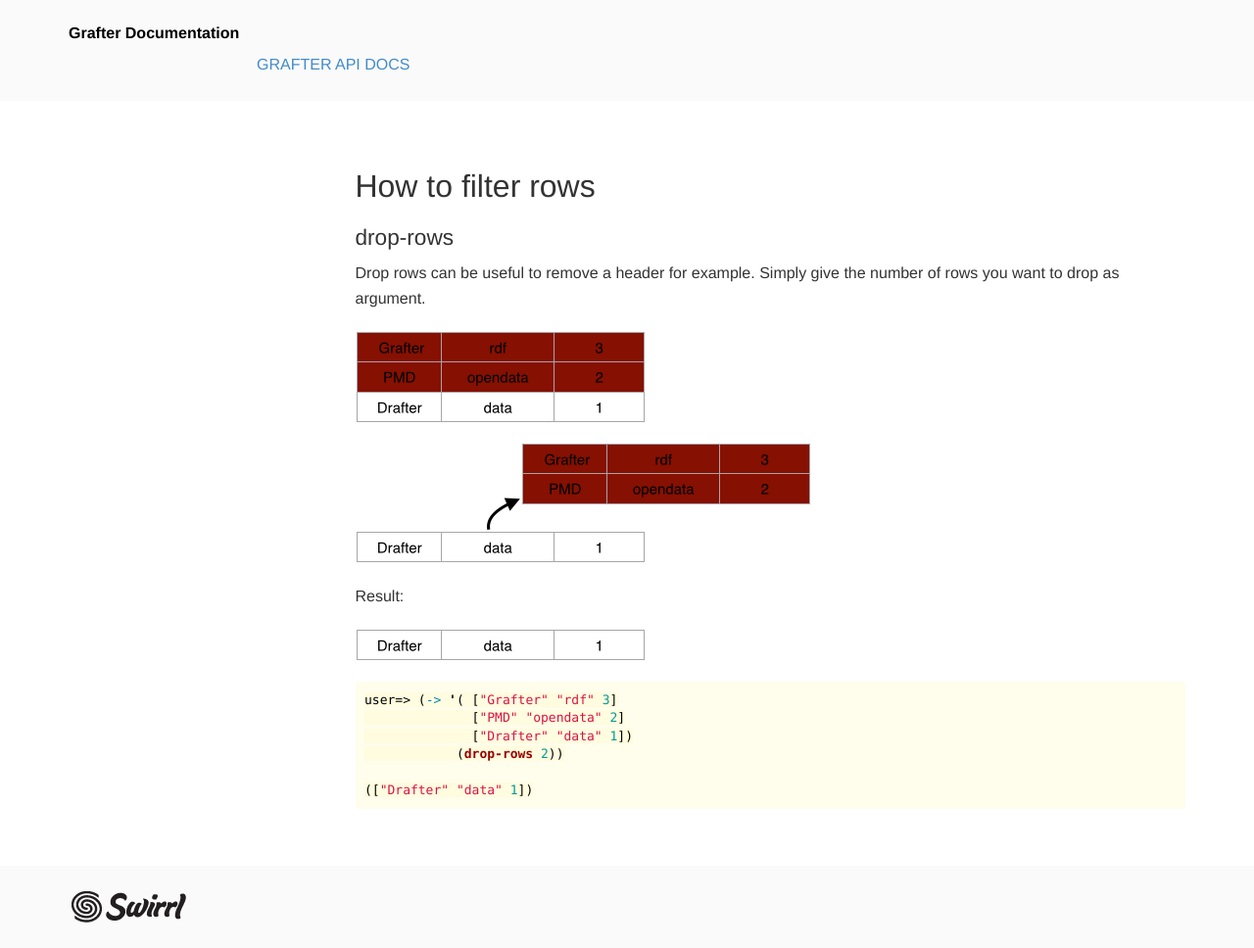
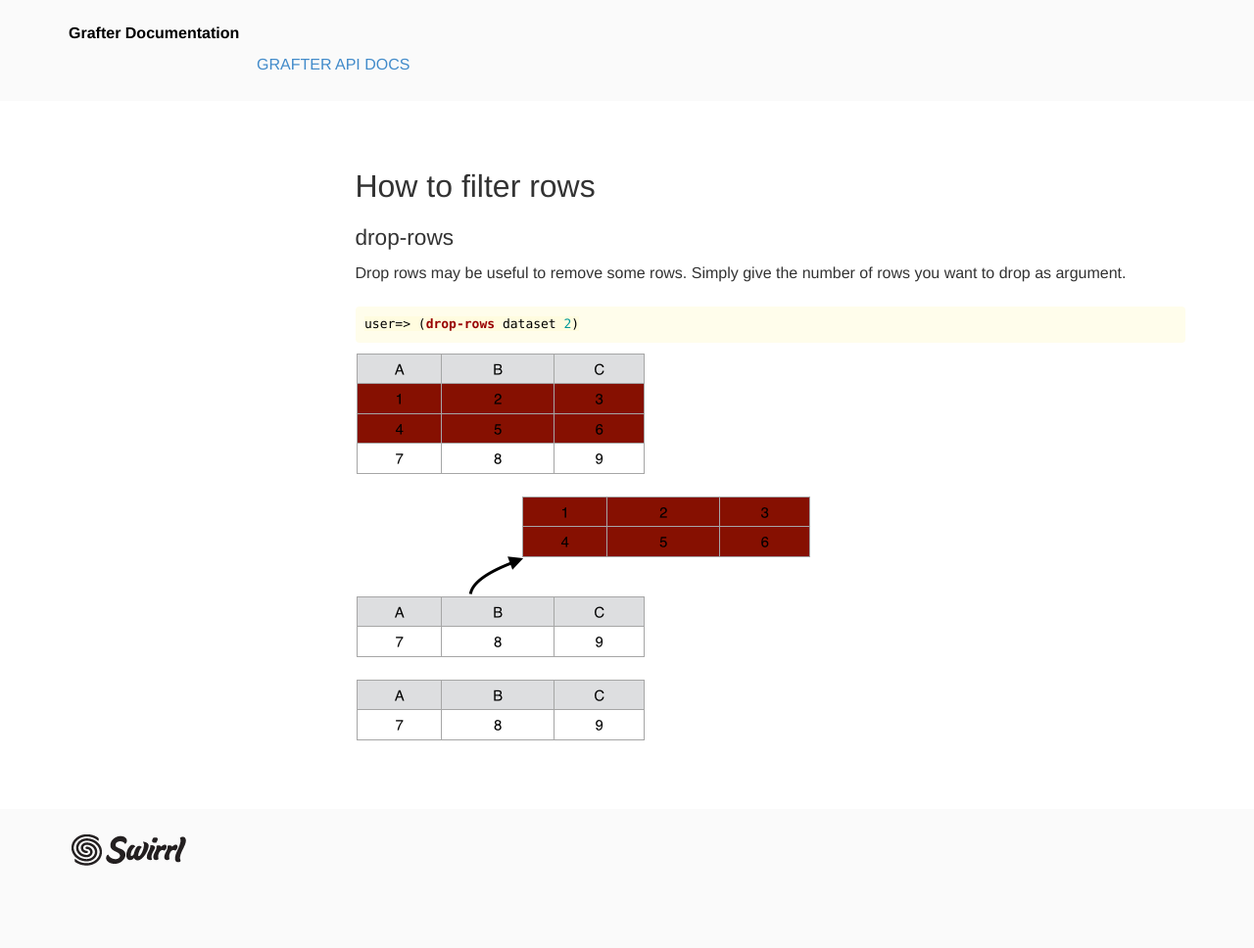
Before and after one commit to Swirrl/grafter-docs, a Jekyll site: the page built from _howto/230_filter_rows.md, in a window 1280 px wide. Shown: the whole page at 98% size. Built offline with Jekyll 4.4.1, drawn with Linux system fonts in a browser that asks for light colours; after the commit the page ends 910 px from its top, so only the background shows below that.

Commit message:
HT230 - fix drop-rows 0.2

```diff
--- a/_howto/230_filter_rows.md
+++ b/_howto/230_filter_rows.md
@@ -7,24 +7,16 @@ title: Filter rows
 
 ### drop-rows
 
-Drop rows can be useful to remove a header for example. Simply give the number of rows you want to drop as argument.
+Drop rows may be useful to remove some rows. Simply give the number of rows you want to drop as argument.
+
+{% highlight clojure %}
+
+user=> (drop-rows dataset 2)
+
+{% endhighlight %}
 
 ![Data Screenshot](/assets/230_filter_raws_1.png)
 
 ![Data Screenshot](/assets/230_filter_raws_2.png)
 
-Result:
-
 ![Data Screenshot](/assets/230_filter_raws_3.png)
-
-{% highlight clojure %}
-
-user=> (-> '( ["Grafter" "rdf" 3]
-              ["PMD" "opendata" 2]
-              ["Drafter" "data" 1])
-            (drop-rows 2))
-
-(["Drafter" "data" 1])
-
-
-{% endhighlight %}
```
Also changed, not shown: assets/230_filter_raws_1.png, assets/230_filter_raws_2.png, assets/230_filter_raws_3.png.
